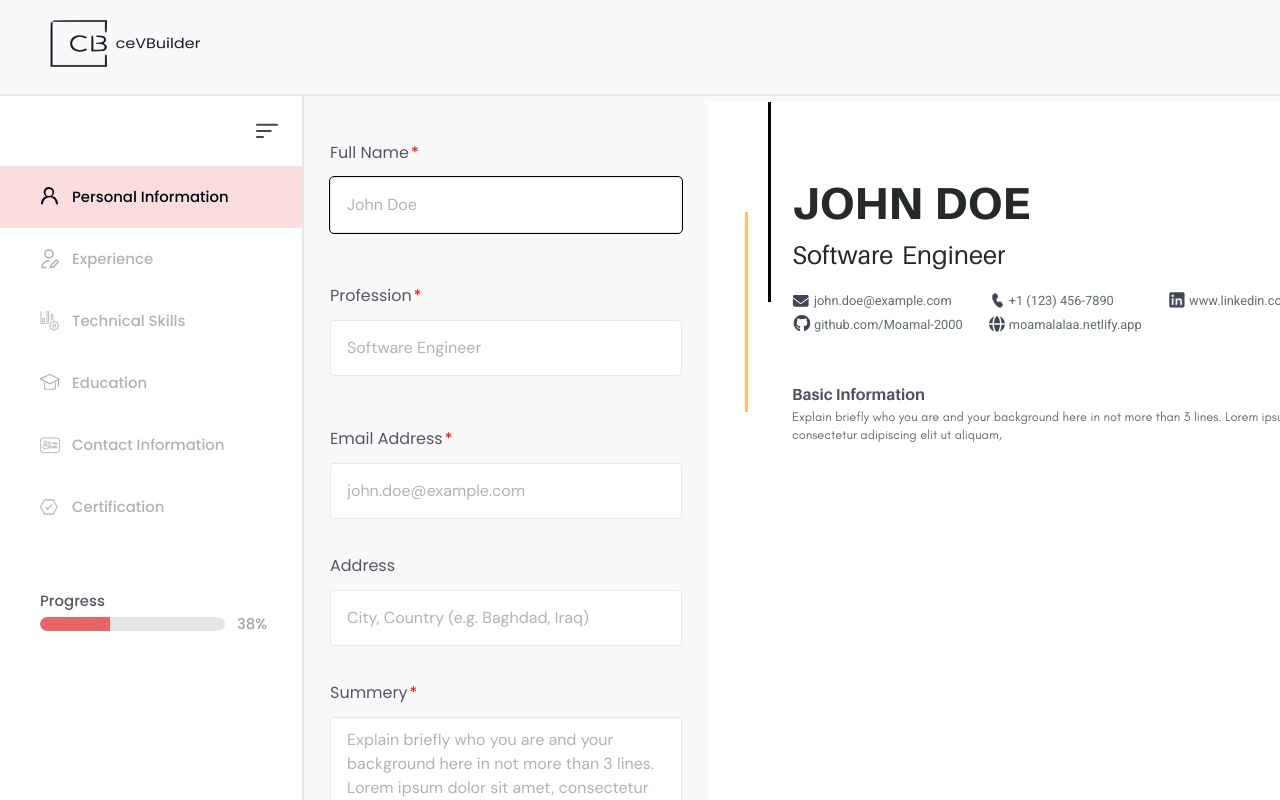
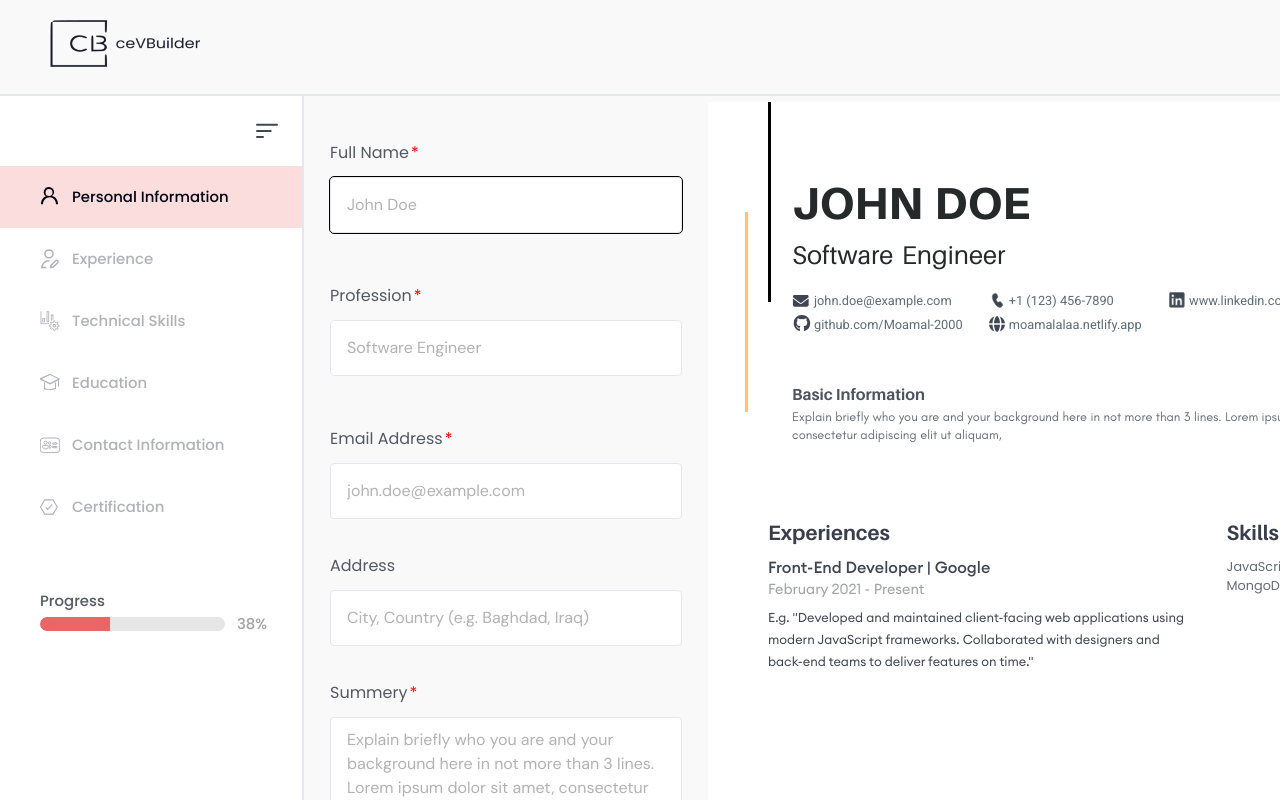
Before and after one commit to Moamal-2000/resume-builder, a Next.js app: page /builder in a window 1280 px wide. Shown: the top 800 px of the page. Built offline with nearby package versions, Linux system fonts and the light colour scheme.

Commit message:
style(LiveResume2): add Experiences & TechSkills components with proper resume styles

```diff
--- a/src/components/BuilderPage/LiveResume2/Experiences/Experiences.module.scss
+++ b/src/components/BuilderPage/LiveResume2/Experiences/Experiences.module.scss
@@ -1,10 +1,10 @@
 .experiences>h2 {
-  font-family: var(--euclid-circular-font);
+  font-family: var(--aileron-font);
   font-weight: 700;
-  font-size: 1.4rem;
+  font-size: 1.3rem;
   line-height: 30px;
   color: #393E4D;
-  text-transform: uppercase;
+  text-transform: capitalize;
 }
 
 .experiences .experiencesWrapper {
--- a/src/components/BuilderPage/LiveResume2/LiveResume2.jsx
+++ b/src/components/BuilderPage/LiveResume2/LiveResume2.jsx
@@ -1,16 +1,22 @@
+import Experiences from "./Experiences/Experiences";
 import s from "./LiveResume2.module.scss";
 import ProfileHeader from "./ProfileHeader/ProfileHeader";
 import ResumeLines from "./ResumeLines/ResumeLines";
+import TechSkills from "./TechSkills/TechSkills";
 
 const LiveResume2 = () => {
   return (
     <section className={s.liveResume}>
       <ResumeLines />
       <ProfileHeader />
-      {/* <TechSkills /> */}
+
+      <div className={s.wrapper}>
+        <Experiences />
+        <TechSkills />
+      </div>
+
       {/* <Education /> */}
       {/* <Certifications /> */}
-      {/* <Experiences /> */}
     </section>
   );
 };
--- a/src/components/BuilderPage/LiveResume2/LiveResume2.module.scss
+++ b/src/components/BuilderPage/LiveResume2/LiveResume2.module.scss
@@ -2,9 +2,15 @@
 
 .liveResume {
   width: 764px;
-  max-height: 1200px;
+  height: 1123px;
   margin-top: 6px;
   background-color: #fff;
   padding: 60px;
   position: relative;
 }
+
+.liveResume .wrapper {
+  display: grid;
+  grid-template-columns: 65% 35%;
+  gap: 40px;
+}
--- a/src/components/BuilderPage/LiveResume2/ProfileHeader/ProfileHeader.module.scss
+++ b/src/components/BuilderPage/LiveResume2/ProfileHeader/ProfileHeader.module.scss
@@ -1,6 +1,6 @@
 .profileHeader {
-  min-height: 380px;
   padding: 24px;
+  margin-bottom: 50px;
 }
 
 .profileHeader>h2 {
--- a/src/components/BuilderPage/LiveResume2/TechSkills/TechSkills.jsx
+++ b/src/components/BuilderPage/LiveResume2/TechSkills/TechSkills.jsx
@@ -1,6 +1,5 @@
 "use client";
 
-import SvgIcon from "@/components/Shared/SvgIcon";
 import { getInputValueOrFallback } from "@/functions/helper";
 import { useFormsStore } from "@/stores/forms.store/forms.store";
 import s from "./TechSkills.module.scss";
@@ -10,18 +9,13 @@ const TechSkills = () => {
 
   return (
     <section className={s.techSkills}>
-      <h2>Technical Skills</h2>
+      <h2>Skills</h2>
 
       <ul className={s.skills}>
         {techSkillsInputs.map((input, index) => {
           const skill = getInputValueOrFallback(input);
 
-          return (
-            <li key={`${skill}-${index}`}>
-              <SvgIcon name="circleCheck" />
-              {skill}
-            </li>
-          );
+          return <li key={`${skill}-${index}`}>{skill}, </li>;
         })}
       </ul>
     </section>
--- a/src/components/BuilderPage/LiveResume2/TechSkills/TechSkills.module.scss
+++ b/src/components/BuilderPage/LiveResume2/TechSkills/TechSkills.module.scss
@@ -1,27 +1,23 @@
 .techSkills>h2 {
-  font-family: var(--euclid-circular-font);
+  font-family: var(--aileron-font);
   font-weight: 700;
-  font-size: 1.4rem;
+  font-size: 1.3rem;
   line-height: 30px;
   color: #393E4D;
-  text-transform: uppercase;
+  text-transform: capitalize;
+  margin-bottom: 8px;
 }
 
 .techSkills .skills {
-  display: grid;
-  grid-template-columns: repeat(2, 220px);
-  margin-top: 8px;
+  line-height: 1.2;
 }
 
 .techSkills .skills>li {
-  display: flex;
-  align-items: center;
-  gap: 6px;
+  display: inline;
   color: #666a75;
   font-family: var(--font-euclid-circular);
   font-weight: 400;
   font-size: .8rem;
-  line-height: 31px;
 }
 
 .techSkills .skills>li>svg {
```
